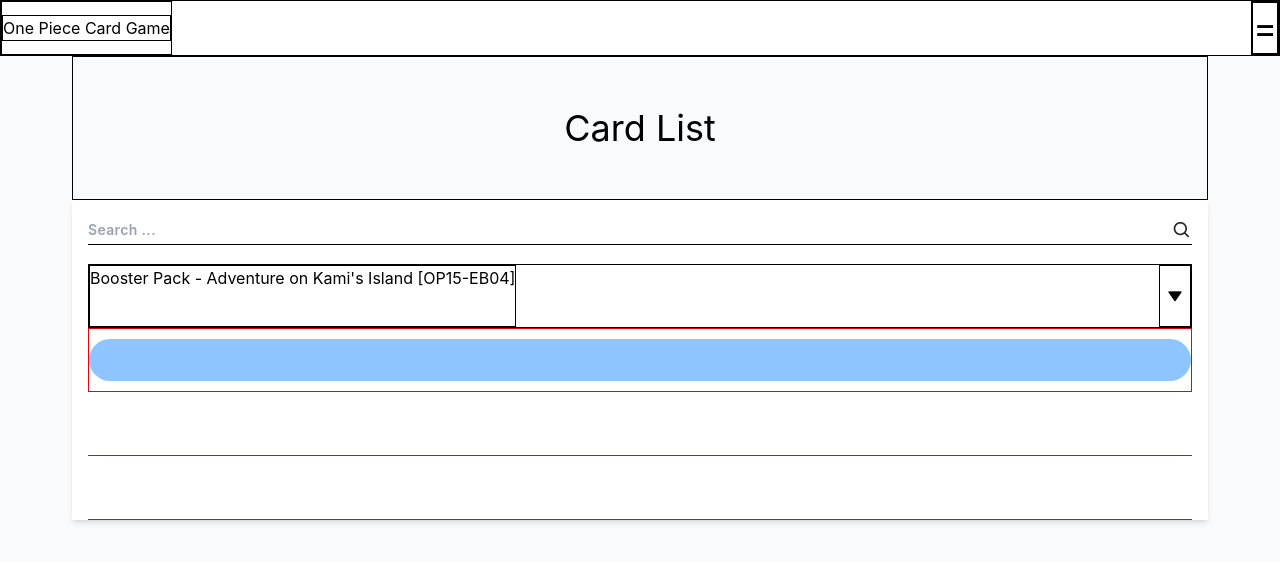
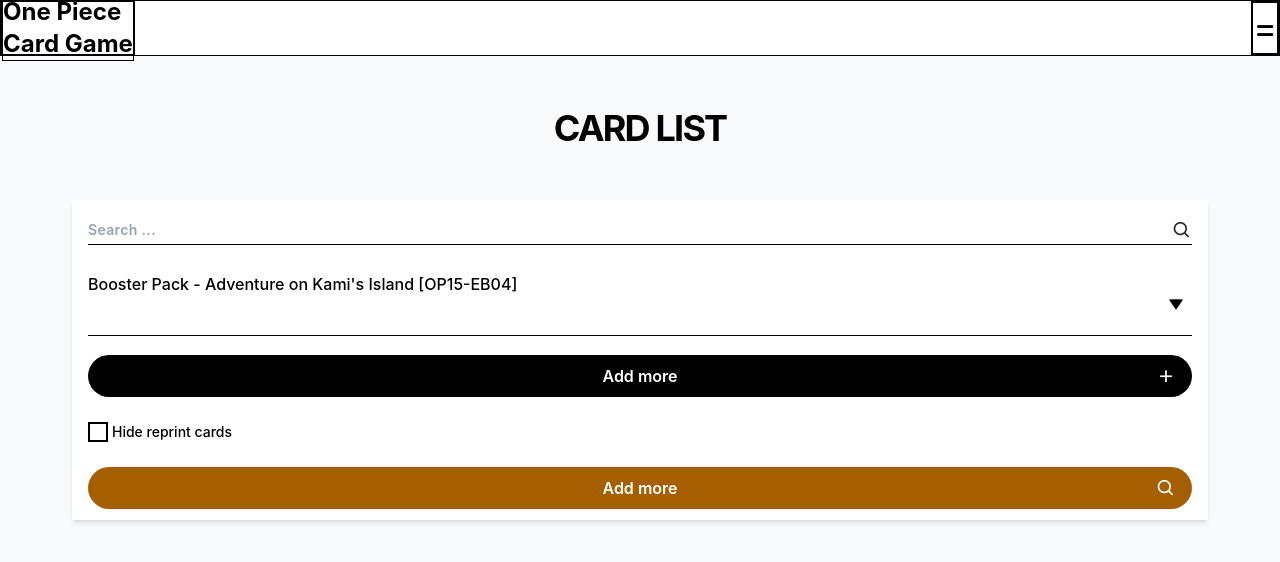
Before and after one commit to loganyeh/onepiece-website, a React (Vite) app: page / in a window 1280 px wide. Shown: the top 562 px of the page. Built offline with nearby package versions, Linux system fonts and the light colour scheme.

Commit message:
feat: Filter Search rough draft

```diff
--- a/src/Pages/FindCardsPage.tsx
+++ b/src/Pages/FindCardsPage.tsx
@@ -11,7 +11,10 @@
 
                     {/* Logo */}
                     <div className="border h-full flex justify-start items-center">
-                        <div className="border flex justify-center items-center">One Piece Card Game</div>
+                        <div className="border flex justify-center items-center font-bold text-2xl">
+                            One Piece <br />
+                            Card Game
+                        </div>
                     </div>
 
                     {/* Menu */}
@@ -25,11 +28,11 @@
                 <div className="min-h-screen max-w-6xl mx-auto px-2">
 
                     {/* Card List Title */}
-                    <div className="border h-36 flex justify-center items-center text-4xl">Card List</div>
+                    <div className="h-36 flex justify-center items-center text-4xl font-bold tracking-tighter">CARD LIST</div>
 
                     {/* Filter Search */}
                     <div className="max-w-6xl px-4 bg-white shadow-md">
-                        <div className="h-full grid grid-rows-5 gap-0">
+                        <div className="h-full grid grid-rows-[1fr_1fr_1fr_auto_1fr] gap-2">
                             {/* Search */}
                             <div className="h-16 flex justify-center items-center">
                                 <div className="border-b w-full pb-1 flex justify-between items-center">
@@ -39,24 +42,39 @@
                             </div>
 
                             {/* Pack Set Name */}
-                            <div className="h-16 border border-black flex justify-between">
-                                <div className="border">
+                            <div className="h-16 border-b border-black flex justify-between">
+                                <div className="font-medium">
                                     Booster Pack
                                     - Adventure on Kami's Island
                                     [OP15-EB04]<br />
                                 </div>
-                                <div className="border w-8 flex justify-center items-center shrink-0"><i className='bx bxs-down-arrow'></i></div>
+                                <div className="w-8 flex justify-center items-center shrink-0"><i className='bx bxs-down-arrow'></i></div>
                             </div>
 
 
                             {/* Add More Button */}
-                            <div className="border border-red-600 flex items-center">
-                                <div className="h-2/3 w-full bg-blue-300 rounded-3xl"></div>
+                            <div className="flex items-center">
+                                <div className="relative h-2/3 w-full bg-black flex justify-center items-center rounded-3xl">
+                                    <div className="font-semibold text-white">Add more</div>
+                                    <div className="absolute right-4 h-full flex justify-center items-center"><i className='bx bx-plus text-xl text-white' ></i></div>
+                                </div>
+                            </div>
+
+                            {/* Checkbox */}
+                            <div className="h-8 flex items-center">
+                                <div className="border-2 h-5 w-5"></div>
+                                <div className="text-sm font-medium ml-1">Hide reprint cards</div>
                             </div>
 
 
-                            <div className="border-b border-red-600"></div>
-                            <div className="border-b border-red-600"></div>
+                            {/* Search Button */}
+                            <div className="flex items-center">
+                                <div className="relative h-2/3 w-full bg-yellow-700 flex justify-center items-center rounded-3xl">
+                                    <div className="font-semibold text-white">Add more</div>
+                                    <div className="absolute right-4 h-full flex justify-center items-center"><i className='bx bx-search text-xl text-white' ></i></div>
+                                </div>
+                            </div>
+
                         </div>
                     </div>
 
```
